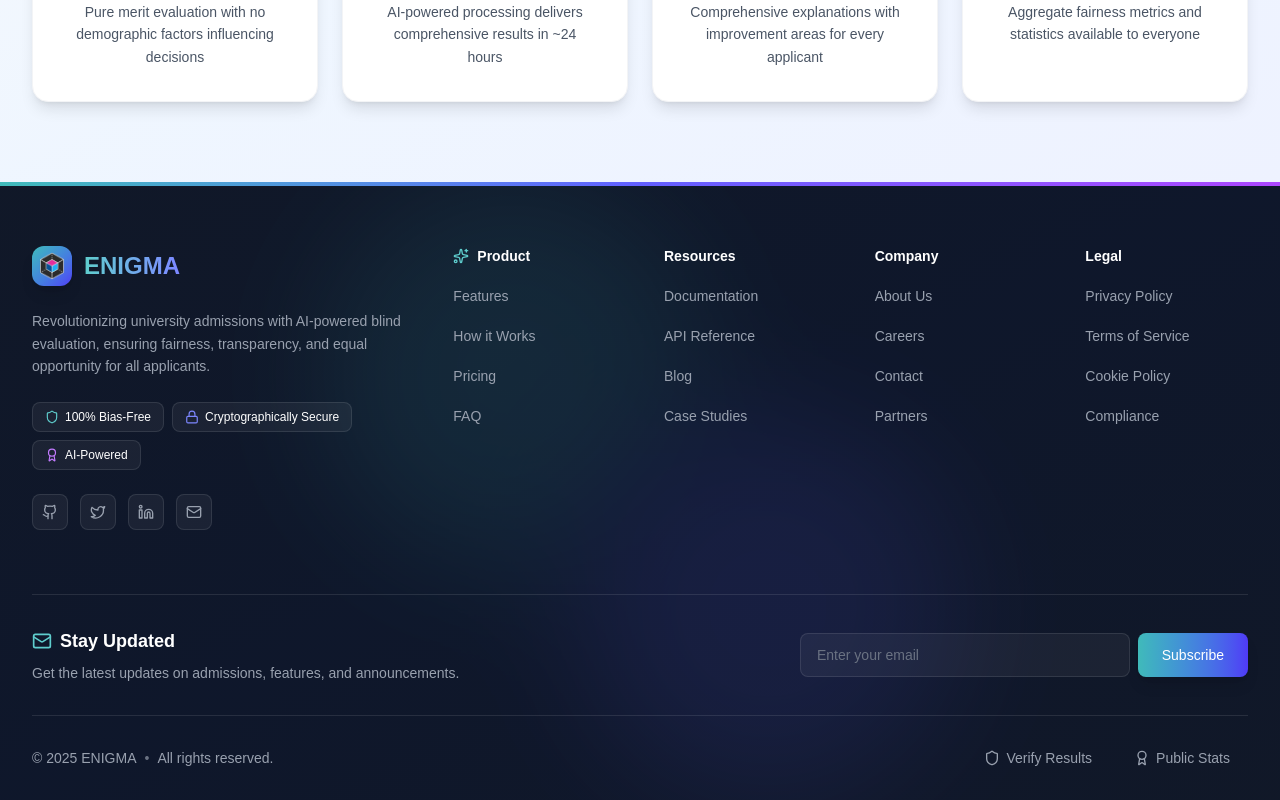
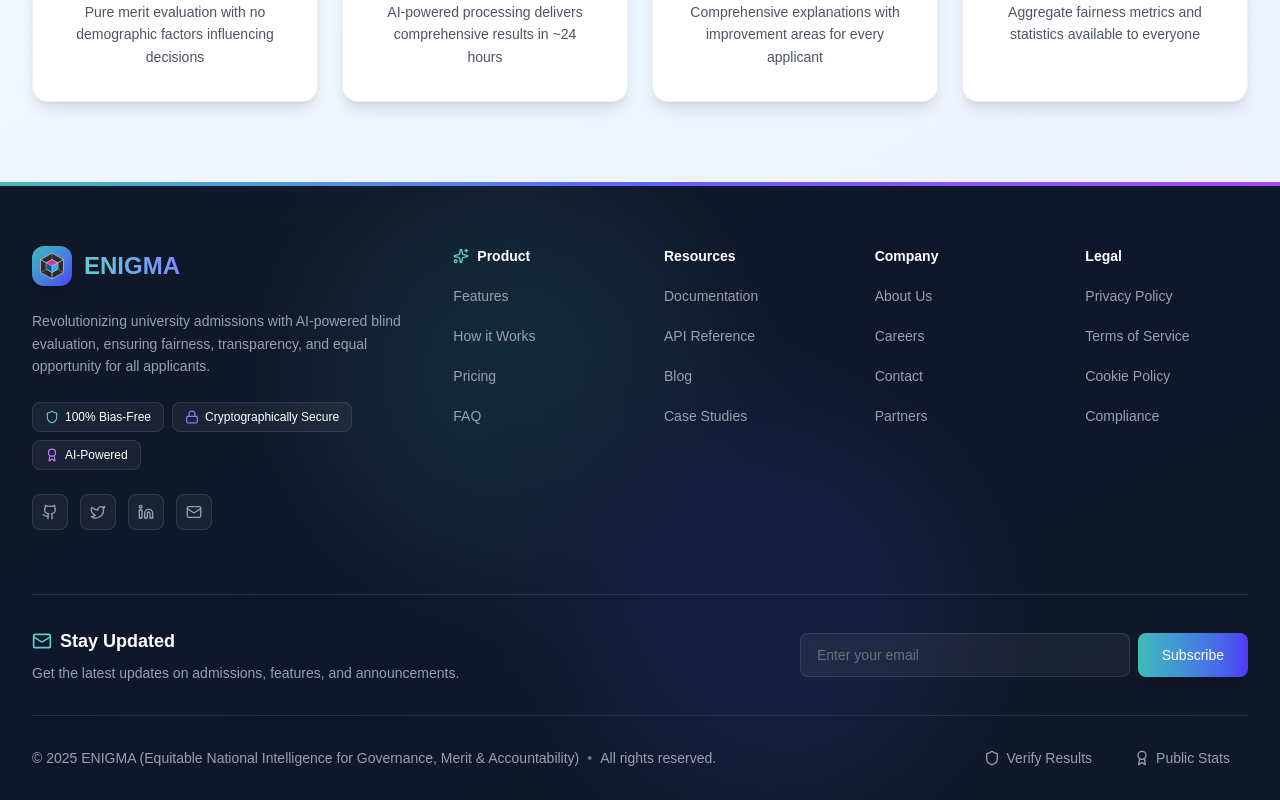
Before and after one commit to enigmAsad/ENIGMA, a Next.js app in the folder frontend/: page / in a window 1280 px wide. Shown: the part 4406-5206 px from the top of the page. Built offline with nearby package versions, Linux system fonts and the light colour scheme; no server answers.

Commit message:
Footer text updated

```diff
--- a/frontend/src/components/Footer.tsx
+++ b/frontend/src/components/Footer.tsx
@@ -228,7 +228,7 @@ export default function Footer() {
           <div className="border-t border-white/10 py-5 sm:py-6">
             <div className="flex flex-col md:flex-row md:items-center md:justify-between gap-4 text-xs sm:text-sm">
               <div className="flex flex-col sm:flex-row sm:items-center gap-1 sm:gap-2 text-gray-400">
-                <span className="font-medium">&copy; {currentYear} ENIGMA</span>
+                <span className="font-medium">&copy; {currentYear} ENIGMA (Equitable National Intelligence for Governance, Merit &amp; Accountability)</span>
                 <span className="hidden md:inline text-gray-500">•</span>
                 <span className="text-xs sm:text-sm">All rights reserved.</span>
               </div>
```
Also changed, not shown: 1 other file (tests, documents, lock files or other folders).
